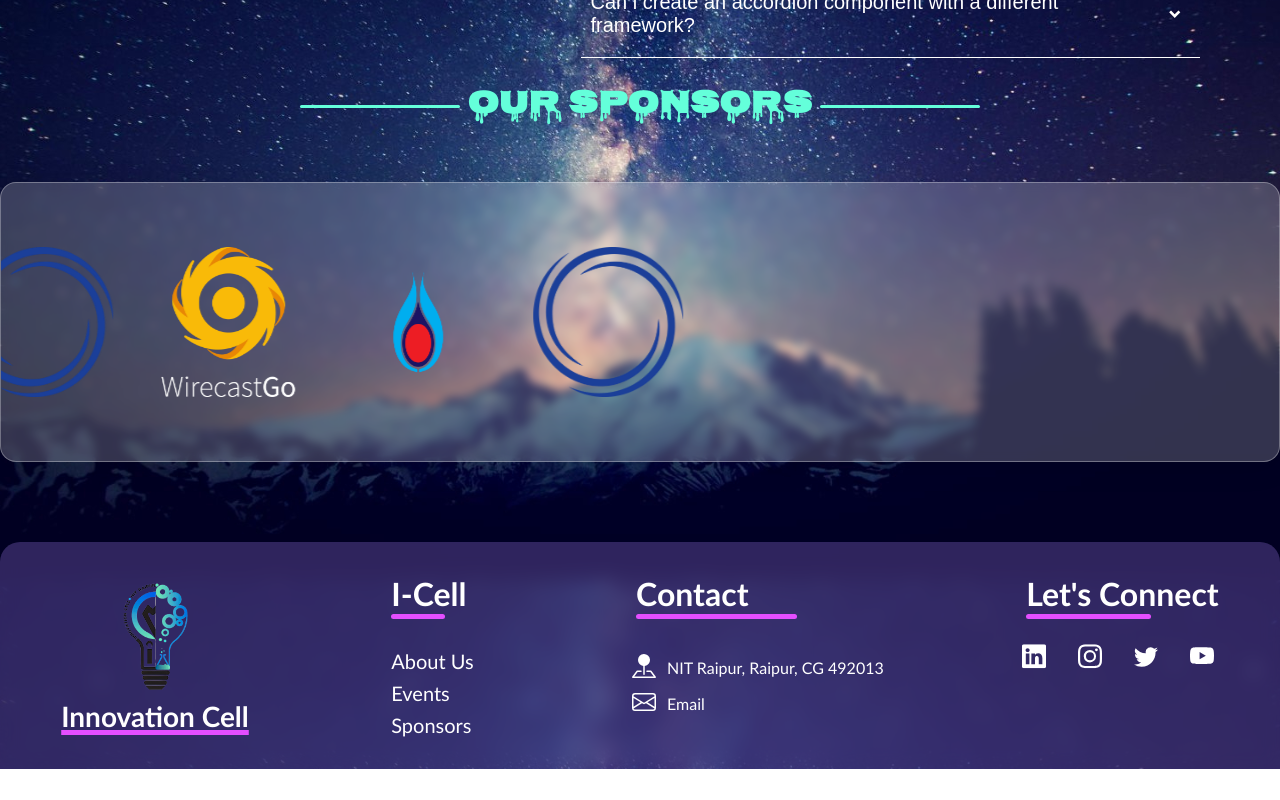
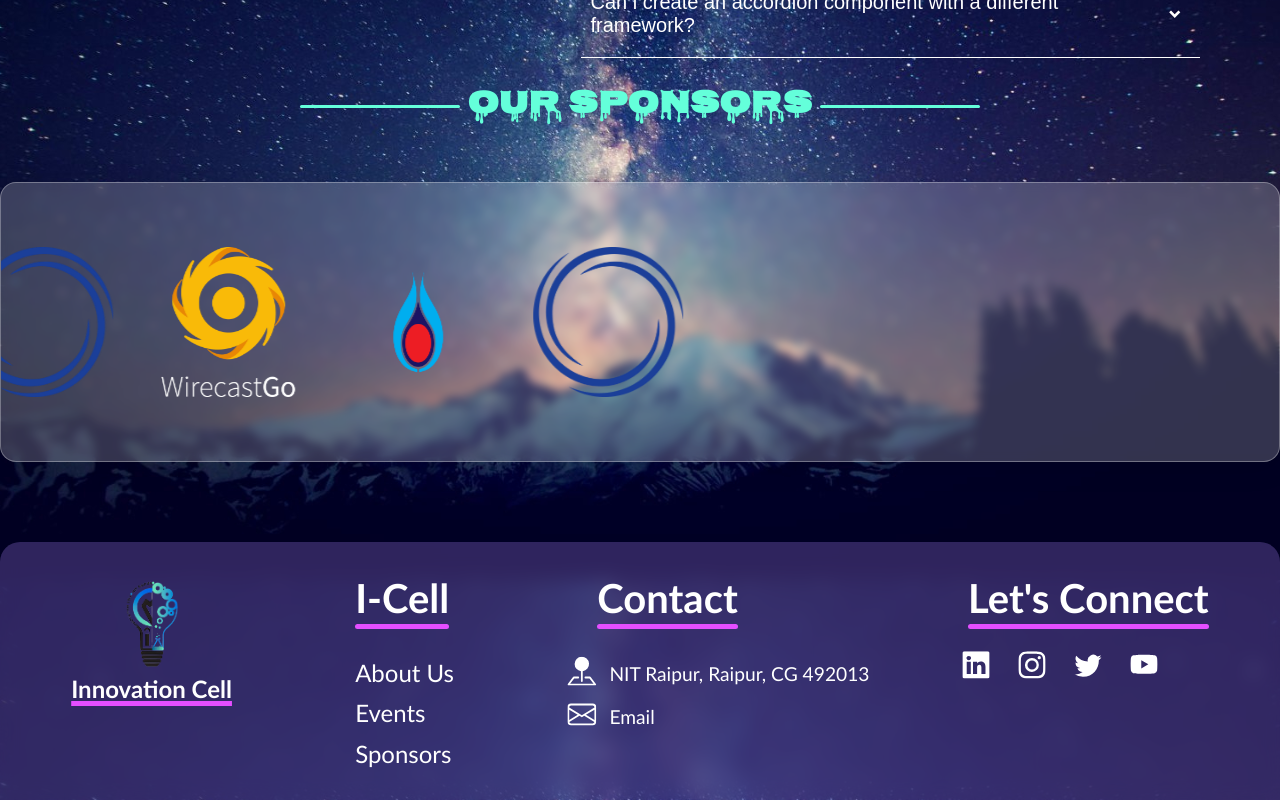
Before and after one commit to lakshmanmulchandani/InnovationCell-Website, a React (Create React App) app in the folder client/: page / in a window 1280 px wide. Shown: the part 8220-9020 px from the top of the page. Before the commit the page ends 8989 px from the top, so only its background shows below. Built offline with nearby package versions, Linux system fonts and the light colour scheme; a web font is replaced by a local one.

Commit message:
working on footer

```diff
--- a/client/src/Components/Footer/Footer.css
+++ b/client/src/Components/Footer/Footer.css
@@ -8,7 +8,7 @@ footer {
   border-radius: 20px 20px 0 0;
   display: flex;
   flex-wrap: wrap;
-  justify-content: space-around;
+  justify-content: space-evenly;
   align-items: start;
   row-gap: 5rem;
   column-gap: 4rem;
@@ -17,13 +17,15 @@ footer {
 
 footer h1 {
   position: relative;
+  width: fit-content;
+  font-size: 2.5rem;
 }
 
 footer h1::after {
   content: "";
   background-color: rgb(228, 78, 255);
   position: absolute;
-  width: 65%;
+  width: 100%;
   height: 5px;
   bottom: -15%;
   left: 0;
@@ -53,14 +55,14 @@ a:hover {
 
 .footer-logo > h2 {
   text-decoration: underline;
-  font-size: 1.75rem;
+  font-size: 1.5rem;
   font-weight: bold;
   text-decoration-color: rgb(228, 78, 255);
   text-decoration-thickness: 5px;
 }
 
 .footer-logo > img {
-  height: 125px;
+  height: 100px;
 }
 
 /* about */
@@ -68,11 +70,11 @@ a:hover {
 .about {
   display: flex;
   flex-direction: column;
-  gap: 0.5rem;
+  gap: 0.7rem;
 }
 
 .about > a {
-  font-size: 1.25rem;
+  font-size: 1.5rem;
 }
 
 /* contacts */
@@ -80,6 +82,7 @@ a:hover {
 .contacts {
   display: flex;
   flex-direction: column;
+  scale: 1.2;
 }
 
 .contacts > a {
@@ -104,7 +107,7 @@ a:hover {
 }
 
 .socials > a {
-  scale: 1.5;
+  scale: 1.7;
 }
 
 .socials > a:hover {
@@ -123,6 +126,8 @@ a:hover {
 
   footer h1 {
     text-align: center;
+    font-size: 1.7rem;
+    margin: 0 auto;
   }
 
   footer h1::after {
@@ -144,6 +149,11 @@ a:hover {
 @media screen and (max-width: 300px) {
   footer {
     row-gap: 3rem;
+    text-align: center;
+  }
+
+  .about > a {
+    font-size: 1.2rem;
   }
 
   .footer-logo > h2 {
```
